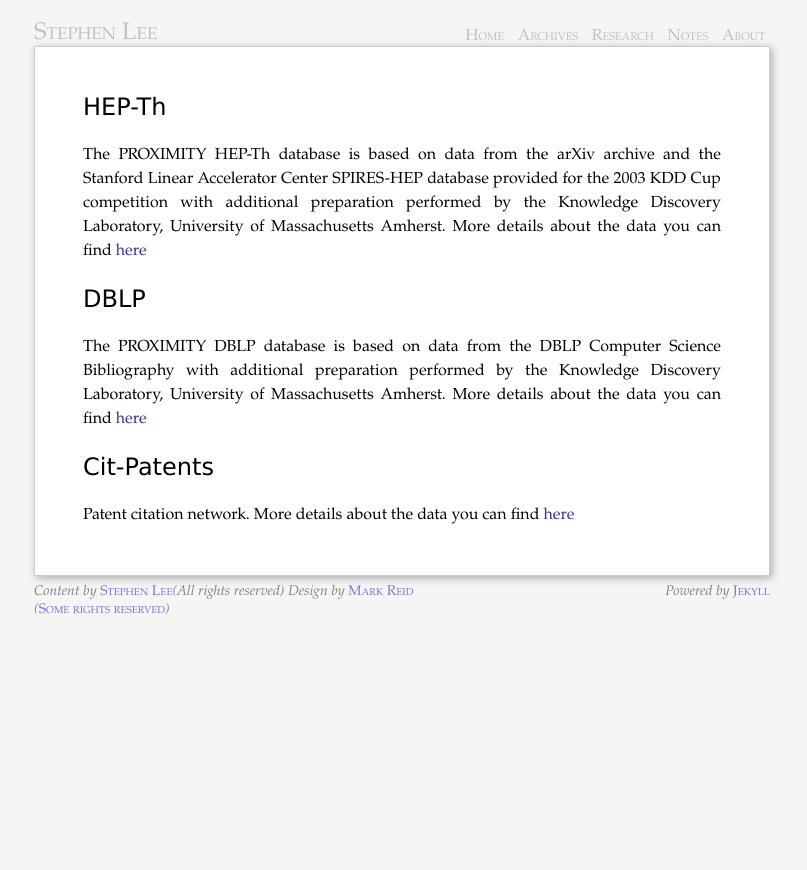
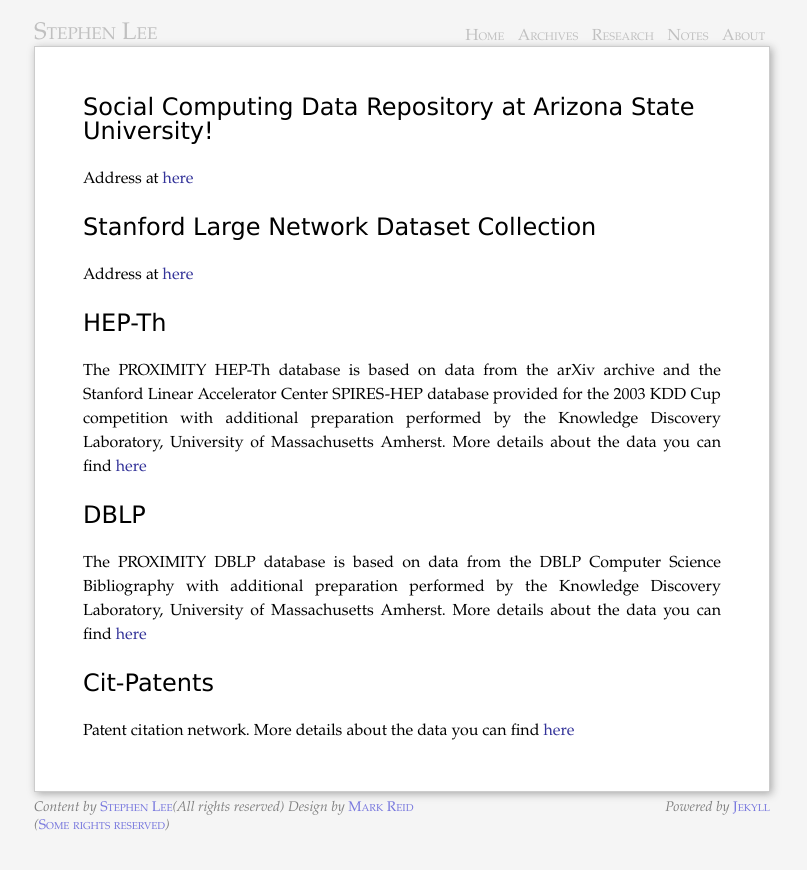
Before and after one commit to stephenLee/stephenlee.github.com, a Jekyll site: the page built from research/data/index.markdown, in a window 1280 px wide. Shown: the top 870 px of the page, without its empty margins (238-1045 px from the left). Built offline with Jekyll 4.4.1, drawn with Linux system fonts in a browser that asks for light colours.

Commit message:
Updated research/data/index.markdown

```diff
--- a/research/data/index.markdown
+++ b/research/data/index.markdown
@@ -4,6 +4,12 @@ section: Research
 layout: main
 
 ---
+
+# Social Computing Data Repository at Arizona State University!
+Address at [here](http://socialcomputing.asu.edu/pages/datasets)
+
+# Stanford Large Network Dataset Collection
+Address at [here](http://snap.stanford.edu/data/index.html)
 
 # HEP-Th
 The PROXIMITY HEP-Th database is based on data from the arXiv archive and the Stanford Linear Accelerator Center SPIRES-HEP database provided for the 2003 KDD Cup competition with additional preparation performed by the Knowledge Discovery Laboratory, University of Massachusetts Amherst. More details about the data you can find [here](http://kdl.cs.umass.edu/data/hepth/hepth-info.html)
```
